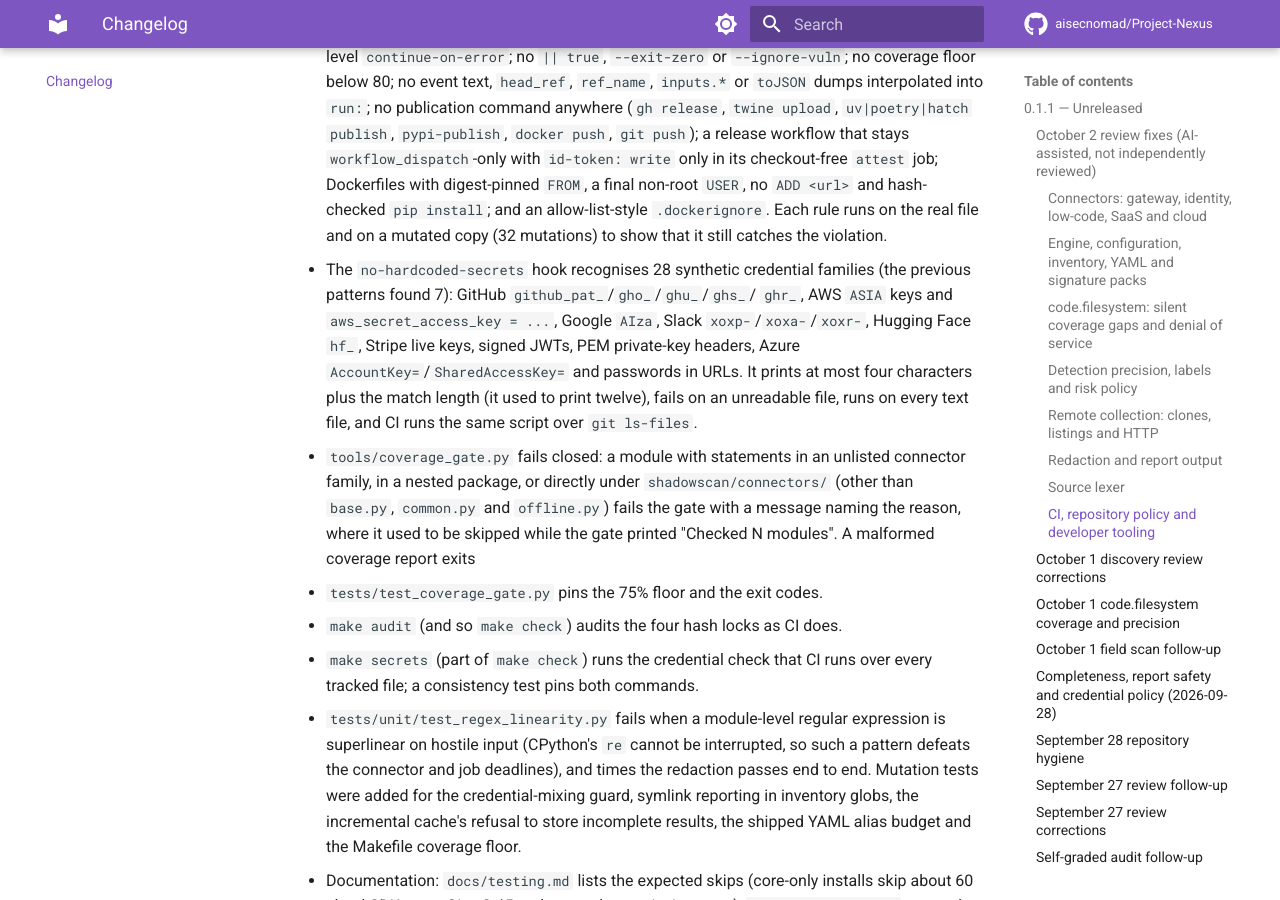
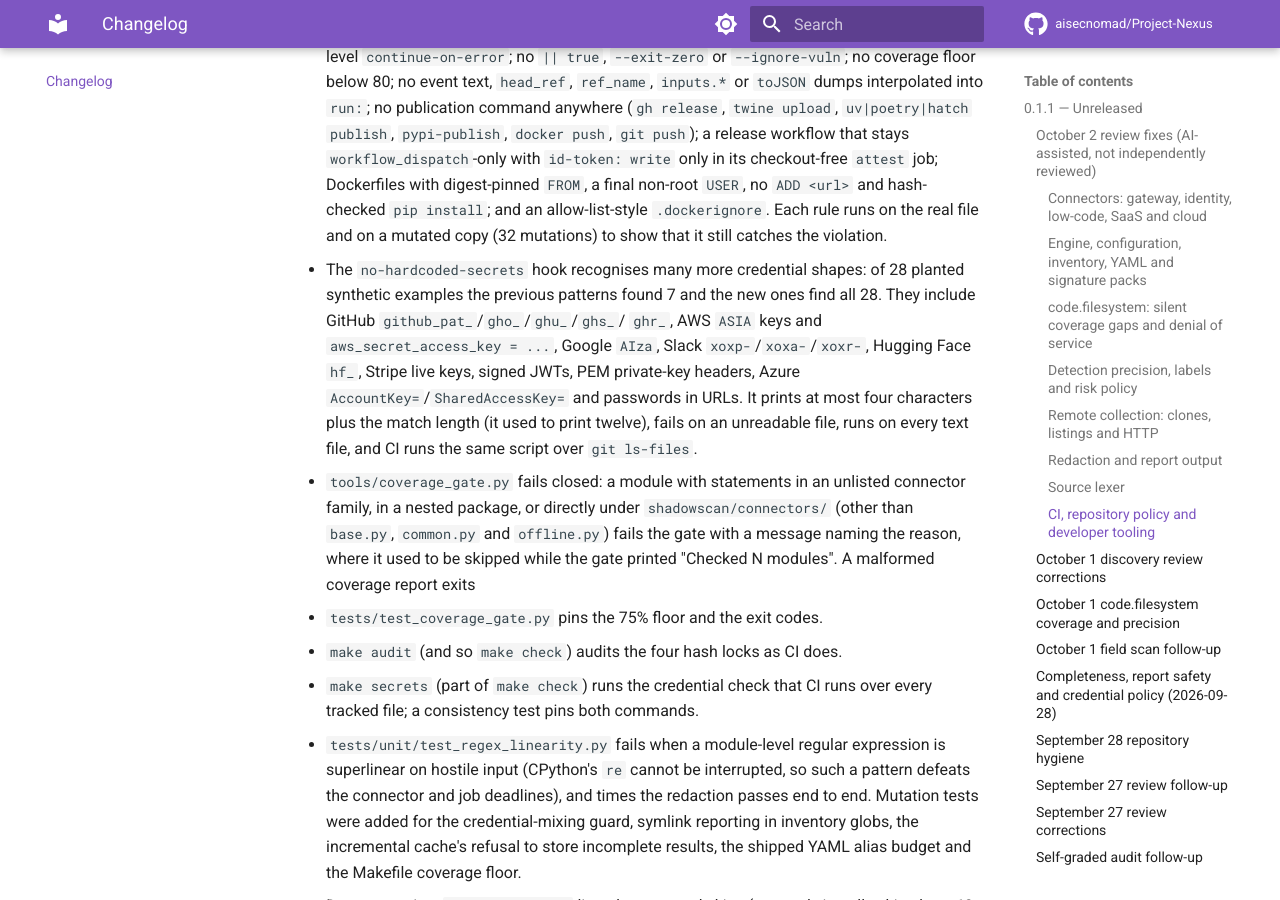
Before and after one commit to aisecnomad/Project-Nexus, an MkDocs documentation site: the page built from docs/changelog.md, in a window 1280 px wide and 900 px high, scrolled down 8826 px. Built offline with MkDocs 1.6.1 and Material for MkDocs 9.7.7, drawn with Linux system fonts in a browser that asks for light colours; comment, search, counter and statistics services are not loaded.

Commit message:
State the secret hook's evidence as planted examples, not families
The CI package measured 28 planted synthetic examples (7 found before, all 28
after), which the changelog and testing guide turned into '28 families'.

AI-assisted, not independently reviewed.

Co-Authored-By: Claude Sonnet 5.5 <noreply@anthropic.com>
Claude-Session: https://claude.ai/code/session_01L5pu2sBsmH8Q4dcGNAf2oU
Signed-off-by: Claude <noreply@anthropic.com>

```diff
--- a/CHANGELOG.md
+++ b/CHANGELOG.md
@@ -380,8 +380,9 @@ field precision. Behavior changes that affect an existing baseline are listed in
   a final non-root `USER`, no `ADD <url>` and hash-checked `pip install`; and an
   allow-list-style `.dockerignore`. Each rule runs on the real file and on a
   mutated copy (32 mutations) to show that it still catches the violation.
-- The `no-hardcoded-secrets` hook recognises 28 synthetic credential families
-  (the previous patterns found 7): GitHub `github_pat_`/`gho_`/`ghu_`/`ghs_`/
+- The `no-hardcoded-secrets` hook recognises many more credential shapes: of 28
+  planted synthetic examples the previous patterns found 7 and the new ones find
+  all 28. They include GitHub `github_pat_`/`gho_`/`ghu_`/`ghs_`/
   `ghr_`, AWS `ASIA` keys and `aws_secret_access_key = ...`, Google `AIza`, Slack
   `xoxp-`/`xoxa-`/`xoxr-`, Hugging Face `hf_`, Stripe live keys, signed JWTs,
   PEM private-key headers, Azure `AccountKey=`/`SharedAccessKey=` and passwords
```
Also changed, not shown: docs/testing.md (+1 -1 lines).
